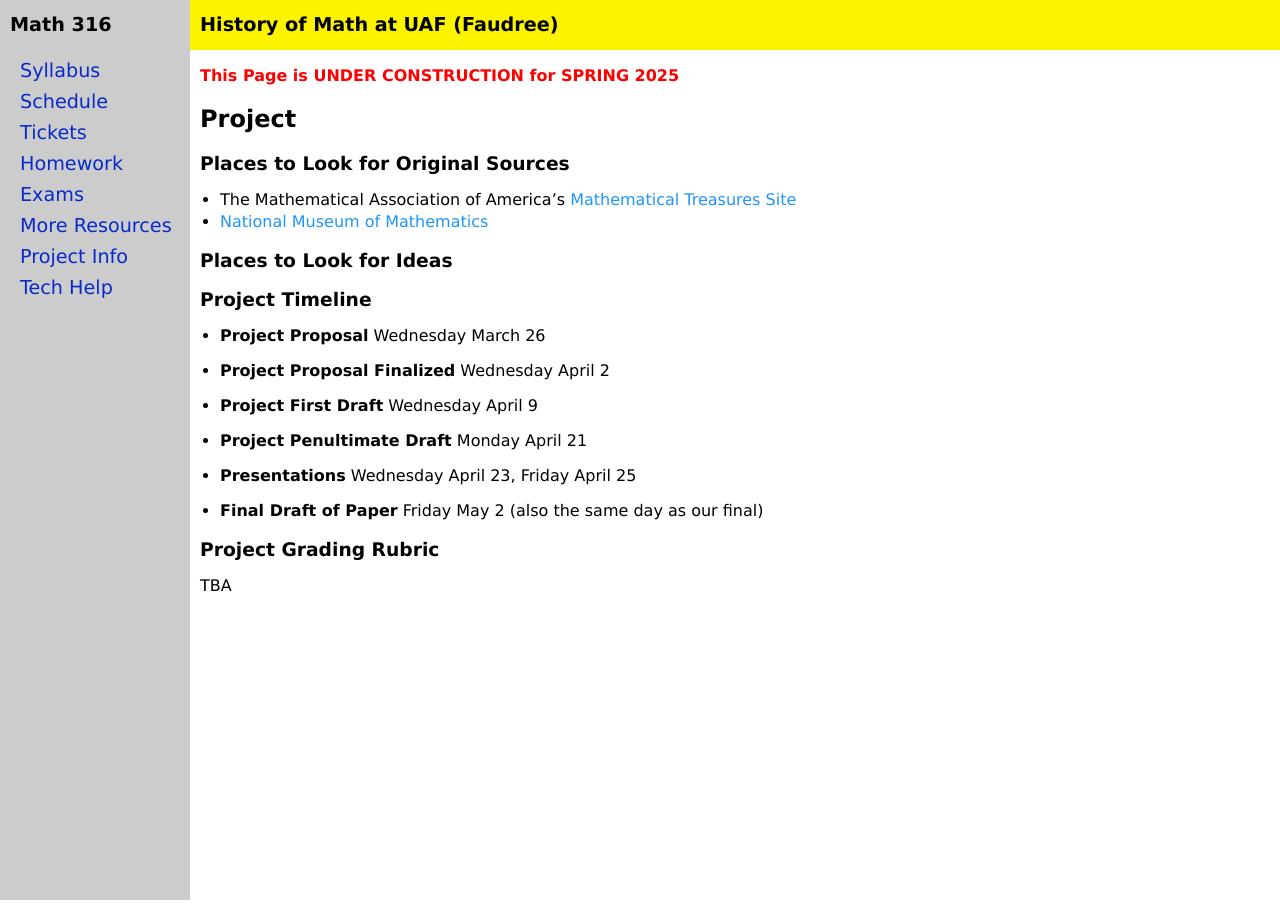
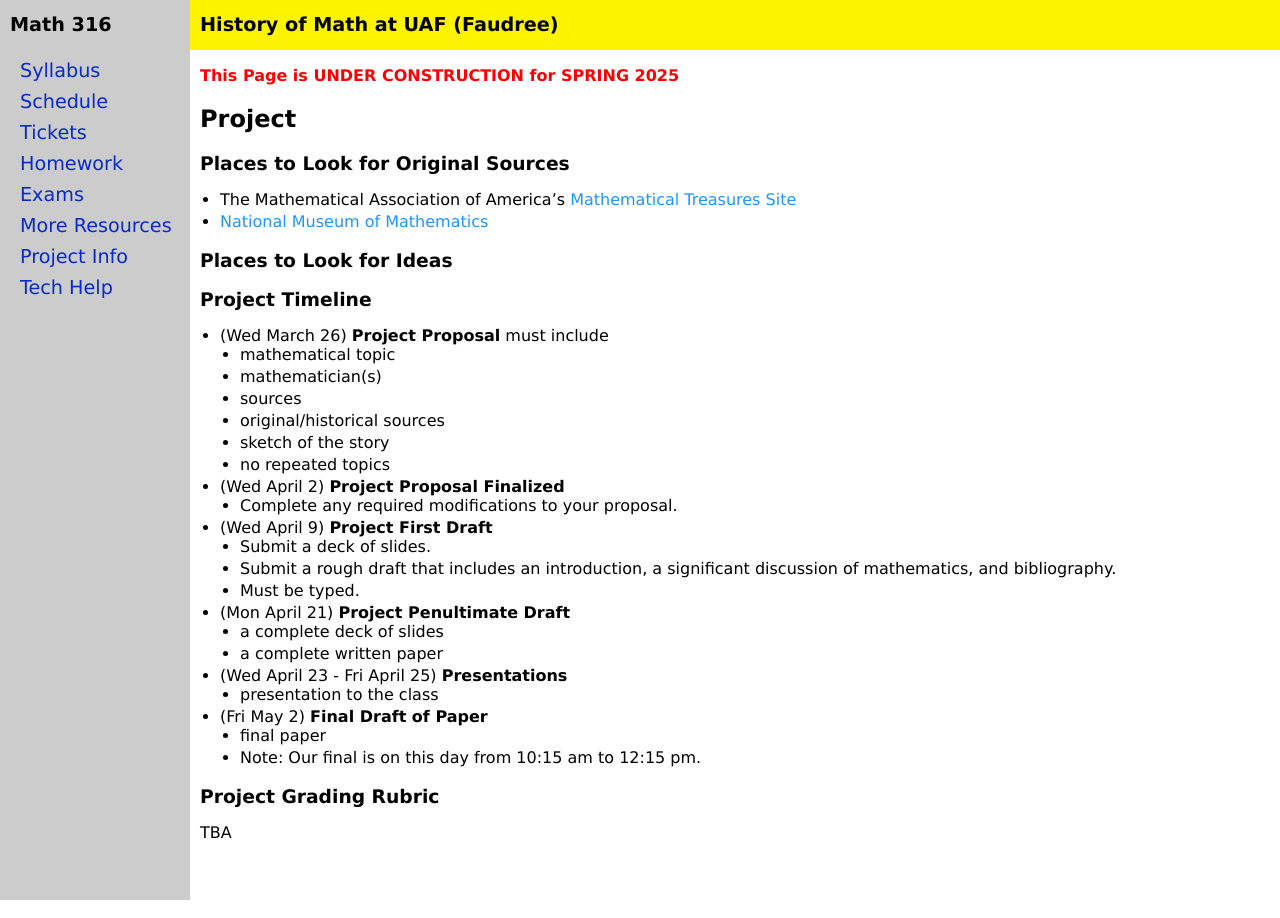
Before and after one commit to jrfaudree/HOM, a Jekyll site: the page built from project.md, in a window 1280 px wide. Built offline with Jekyll 4.4.1, drawn with Linux system fonts in a browser that asks for light colours.

Commit message:
Update project.md

```diff
--- a/project.md
+++ b/project.md
@@ -17,23 +17,32 @@ title: Project
 
 ### Project Timeline
 
-* **Project Proposal**
-  Wednesday March 26
+* (Wed March 26) **Project Proposal** must include
+  * mathematical topic
+  * mathematician(s)
+  * sources
+  * original/historical sources
+  * sketch of the story
+  * no repeated topics
 
-* **Project Proposal Finalized**
-  Wednesday April 2
+* (Wed April 2) **Project Proposal Finalized**
+  * Complete any required modifications to your proposal.
 
-* **Project First Draft**
-  Wednesday April 9
+* (Wed April 9) **Project First Draft**
+  * Submit a deck of slides.
+  * Submit a rough draft that includes an introduction, a significant discussion of mathematics, and bibliography.
+  * Must be typed.
 
-* **Project Penultimate Draft**
-  Monday April 21
+* (Mon April 21) **Project Penultimate Draft**
+  * a complete deck of slides
+  * a complete written paper
 
-* **Presentations**
-  Wednesday April 23, Friday April 25
+* (Wed April 23 - Fri April 25) **Presentations**
+  * presentation to the class
 
-* **Final Draft of Paper**
-  Friday May 2 (also the same day as our final)
+* (Fri May 2) **Final Draft of Paper**
+  * final paper
+  * Note: Our final is on this day from 10:15 am to 12:15 pm.
 
 ### Project Grading Rubric
 
```
